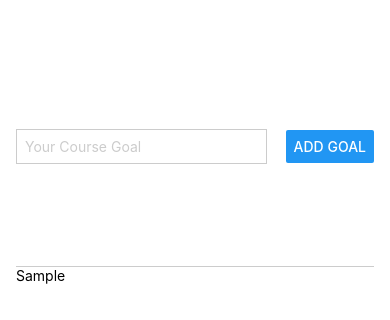
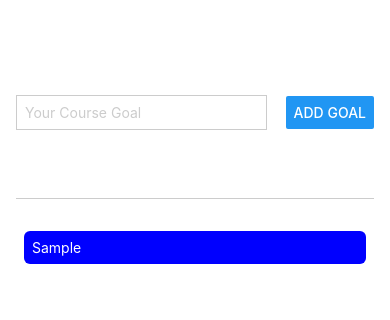
Before and after one commit to alfimonth/goals-app-rn, a React Native app: screen / in a window 390 px wide. Both pictures are taken after typing "Sample" into the empty fields and a click on the button "ADD GOAL". Shown: the top 320 px of the page. Built offline with nearby package versions, Linux system fonts and the light colour scheme.

Commit message:
feat(home): list goal

```diff
--- a/App.js
+++ b/App.js
@@ -33,7 +33,9 @@ const App = () => {
       </View>
       <View style={styles.goalsContainer}>
         {courseGoals.map((goal, _) => (
-          <Text key={_}>{goal}</Text>
+          <View key={_} style={styles.goalItem}>
+            <Text style={styles.goalText}>{goal}</Text>
+          </View>
         ))}
       </View>
     </View>
@@ -56,6 +58,7 @@ const styles = StyleSheet.create({
     paddingBottom: 24,
     borderBottomWidth: 1,
     borderBottomColor: "#ccc",
+    marginBottom: 24,
   },
   textInput: {
     borderWidth: 1,
@@ -65,6 +68,15 @@ const styles = StyleSheet.create({
     padding: 8,
   },
   goalsContainer: {
-    flex: 3,
+    flex: 5,
+  },
+  goalItem: {
+    padding: 8,
+    margin: 8,
+    backgroundColor: "blue",
+    borderRadius: 6,
+  },
+  goalText: {
+    color: "white",
   },
 });
```
Also changed, not shown: 1 other file (tests, documents, lock files or other folders).
